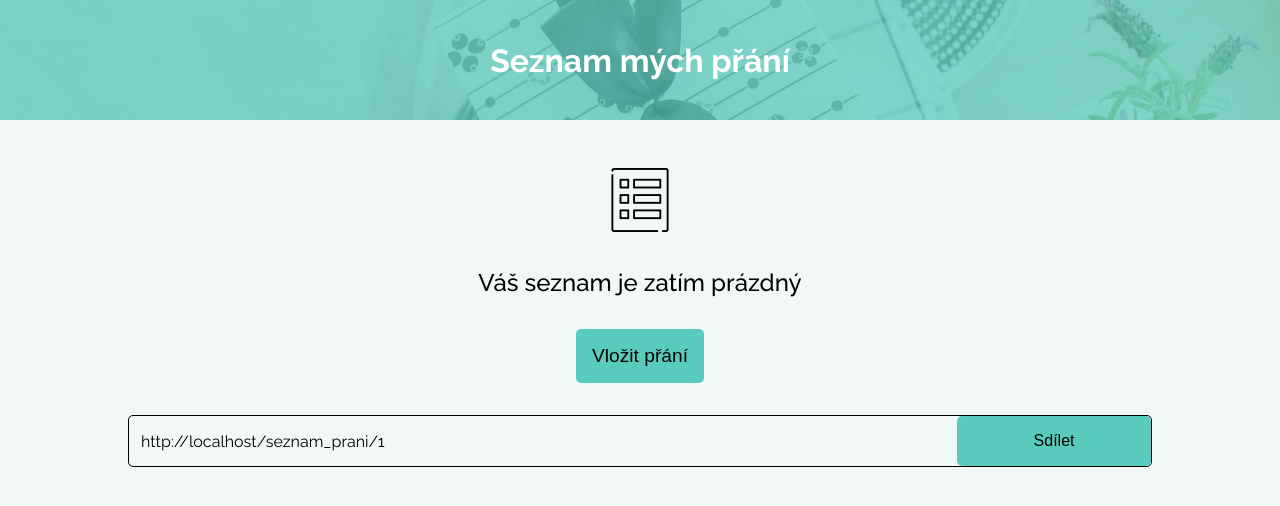
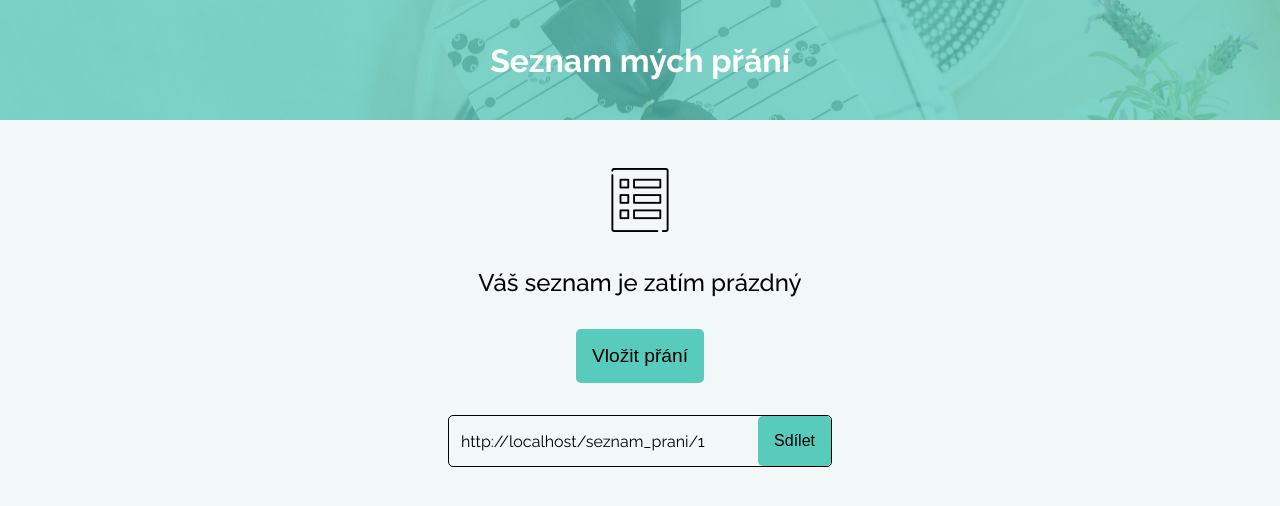
Before and after one commit to JanaNovotna/DA-WEB-Zaverecny-projekt-Jana, a Vue app: page /muj_seznam/1 in a window 1280 px wide. Shown: the top 506 px of the page. Built offline with nearby package versions, Linux system fonts and the light colour scheme; what v-clipboard, vue-js-modal, vuefire would draw is missing.

Commit message:
přidání breakpoinru 1280 a rozdělení na tři sloupce

```diff
--- a/src/components/WishList.vue
+++ b/src/components/WishList.vue
@@ -39,4 +39,10 @@ export default {
     flex: 1 0 45%;
   }
 }
+
+@media (min-width: 1280px) {
+  .wish {
+    flex: 1 0 32%;
+  }
+}
 </style>
--- a/src/components/wishPage.vue
+++ b/src/components/wishPage.vue
@@ -172,7 +172,13 @@ export default {
 
 @media (min-width: 640px) {
   .share_link {
-    width: 80vw;
+    width: 40vw;
+  }
+}
+
+@media (min-width: 1280px) {
+  .share_link {
+    width: 30vw;
   }
 }
 </style>
```
